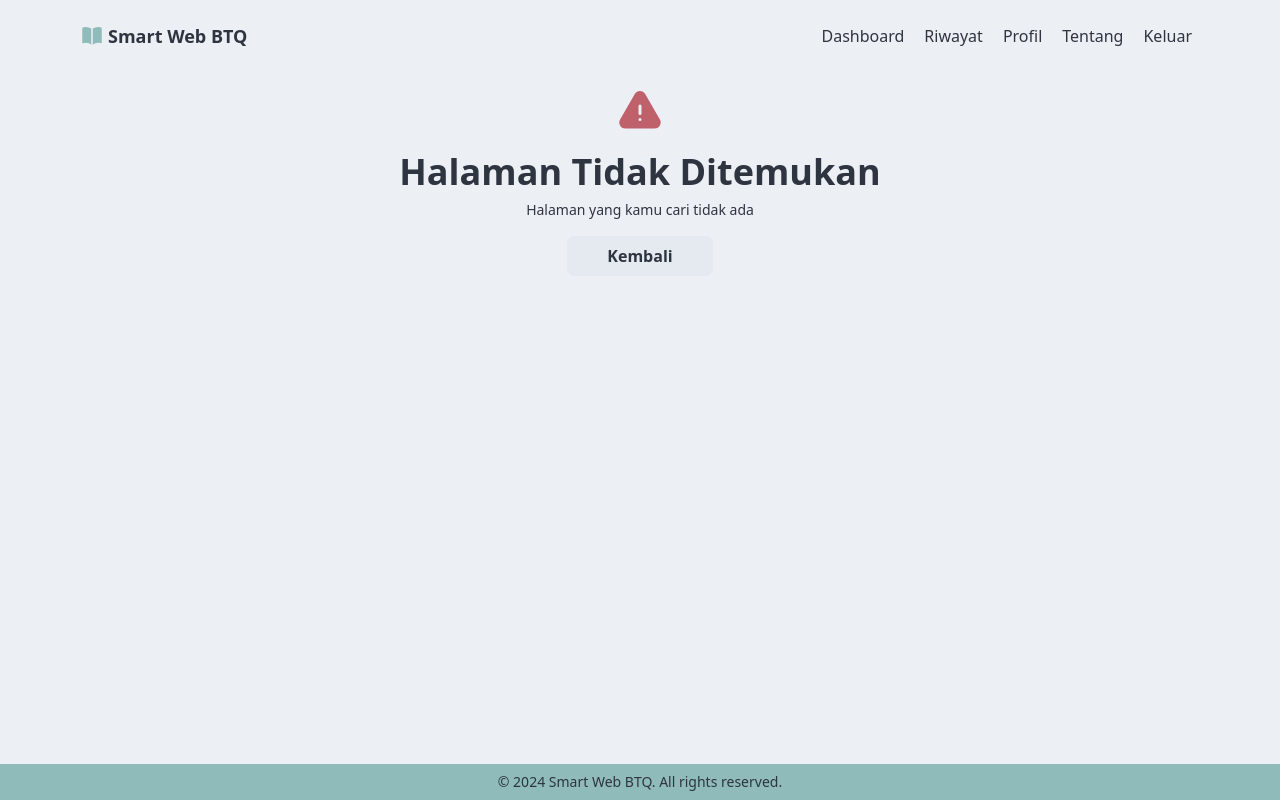
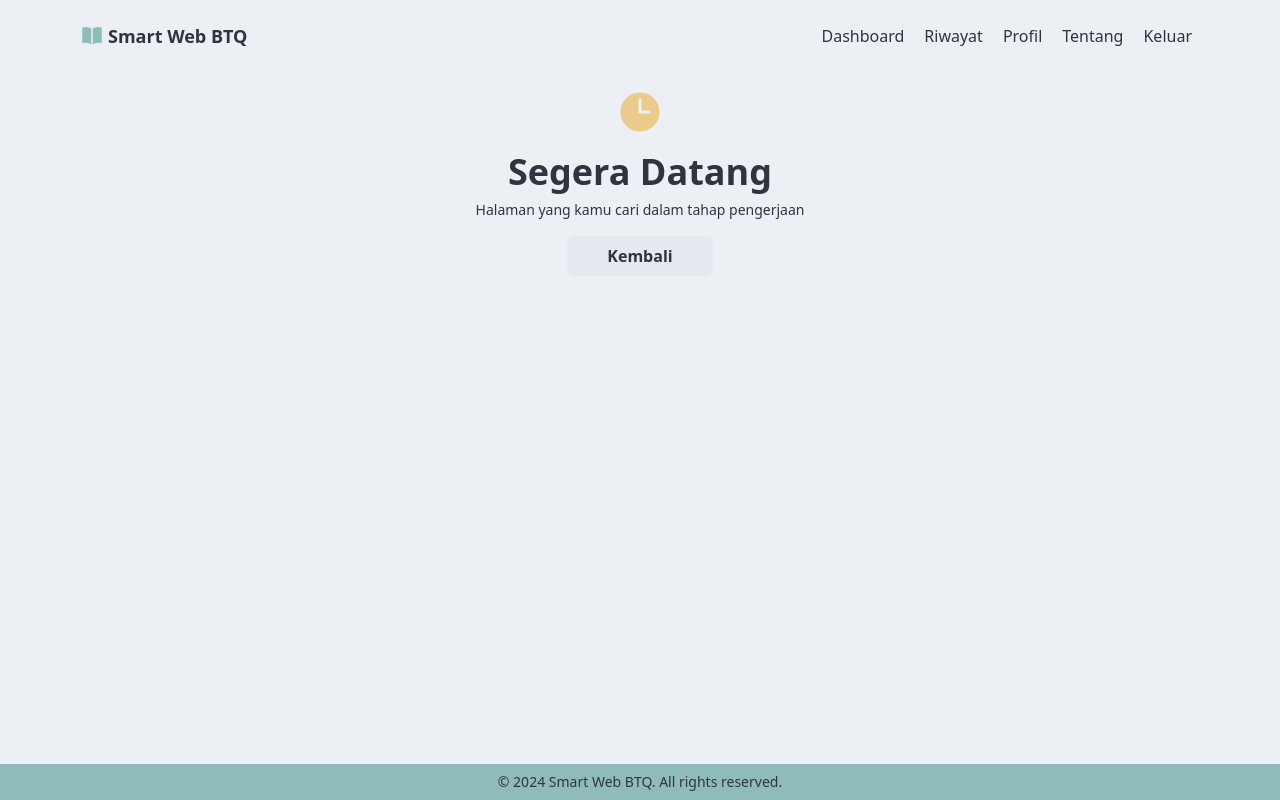
Before and after one commit to MarcMan710/smart-web-btq, a React (Create React App) app in the folder frontend/: page /read in a window 1280 px wide. Built offline with nearby package versions, Linux system fonts and the light colour scheme.

Commit message:
Create coming soon page for future feature

```diff
--- a/frontend/src/App.js
+++ b/frontend/src/App.js
@@ -1,20 +1,21 @@
-import React from 'react';
-import { BrowserRouter as Router, Route, Routes } from 'react-router-dom';
-import { ToastContainer } from 'react-toastify';
-import 'react-toastify/dist/ReactToastify.css';
-import Navbar from './components/Navbar';
-import Footer from './components/Footer';
-import Home from './pages/Home';
-import Login from './pages/Login';
-import Register from './pages/Register';
-import Profile from './pages/Profile';
-import HistoryPage from './pages/HistoryPage';
-import RecordingPage from './pages/RecordingPage';
-import Dashboard from './pages/Dashboard';
-import NotFound from './pages/NotFound';
-import InstructionPage from './pages/InstructionPage';
-import PrivateRoute from './components/PrivateRoute';
-import About from './pages/About';
+import React from "react";
+import { BrowserRouter as Router, Route, Routes } from "react-router-dom";
+import { ToastContainer } from "react-toastify";
+import "react-toastify/dist/ReactToastify.css";
+import Navbar from "./components/Navbar";
+import Footer from "./components/Footer";
+import Home from "./pages/Home";
+import Login from "./pages/Login";
+import Register from "./pages/Register";
+import Profile from "./pages/Profile";
+import HistoryPage from "./pages/HistoryPage";
+import RecordingPage from "./pages/RecordingPage";
+import Dashboard from "./pages/Dashboard";
+import NotFound from "./pages/NotFound";
+import InstructionPage from "./pages/InstructionPage";
+import PrivateRoute from "./components/PrivateRoute";
+import About from "./pages/About";
+import ComingSoonPage from "./pages/ComingSoonPage";
 
 function App() {
   return (
@@ -24,12 +25,34 @@ function App() {
         <Route path="/" element={<Home />} />
         <Route path="/login" element={<Login />} />
         <Route path="/register" element={<Register />} />
-                <Route path="/profile" element={<PrivateRoute><Profile /></PrivateRoute>} />
-                <Route path="/history" element={<PrivateRoute><HistoryPage /></PrivateRoute>} />
+        <Route
+          path="/profile"
+          element={
+            <PrivateRoute>
+              <Profile />
+            </PrivateRoute>
+          }
+        />
+        <Route
+          path="/history"
+          element={
+            <PrivateRoute>
+              <HistoryPage />
+            </PrivateRoute>
+          }
+        />
         <Route path="/recording" element={<RecordingPage />} />
-                <Route path="/dashboard" element={<PrivateRoute><Dashboard /></PrivateRoute>} />
+        <Route
+          path="/dashboard"
+          element={
+            <PrivateRoute>
+              <Dashboard />
+            </PrivateRoute>
+          }
+        />
         <Route path="/instruction" element={<InstructionPage />} />
         <Route path="/about" element={<About />} />
+        <Route path="/read" element={<ComingSoonPage />} />
         <Route path="*" element={<NotFound />} />
       </Routes>
       <Footer />
--- /dev/null
+++ b/frontend/src/pages/ComingSoonPage.js
@@ -0,0 +1,33 @@
+import { Link } from "react-router-dom";
+import Button from "../components/Button";
+
+const ComingSoonPage = () => {
+  return (
+    <div className="flex flex-col items-center text-nblack4">
+      <svg
+        xmlns="http://www.w3.org/2000/svg"
+        viewBox="0 0 24 24"
+        fill="currentColor"
+        className="size-12 mb-4 text-nyellow"
+      >
+        <path
+          fillRule="evenodd"
+          d="M12 2.25c-5.385 0-9.75 4.365-9.75 9.75s4.365 9.75 9.75 9.75 9.75-4.365 9.75-9.75S17.385 2.25 12 2.25ZM12.75 6a.75.75 0 0 0-1.5 0v6c0 .414.336.75.75.75h4.5a.75.75 0 0 0 0-1.5h-3.75V6Z"
+          clipRule="evenodd"
+        />
+      </svg>
+
+      <h1 className="font-bold text-4xl mb-2">Segera Datang</h1>
+      <p className="mb-4 text-sm">
+        Halaman yang kamu cari dalam tahap pengerjaan
+      </p>
+      <Link to="/dashboard">
+        <Button text="text-nblack4" bg="bg-nwhite2" hover="hover:bg-nwhite3">
+          Kembali
+        </Button>
+      </Link>
+    </div>
+  );
+};
+
+export default ComingSoonPage;
```
Lines whose indentation alone changed are shown as unchanged.
